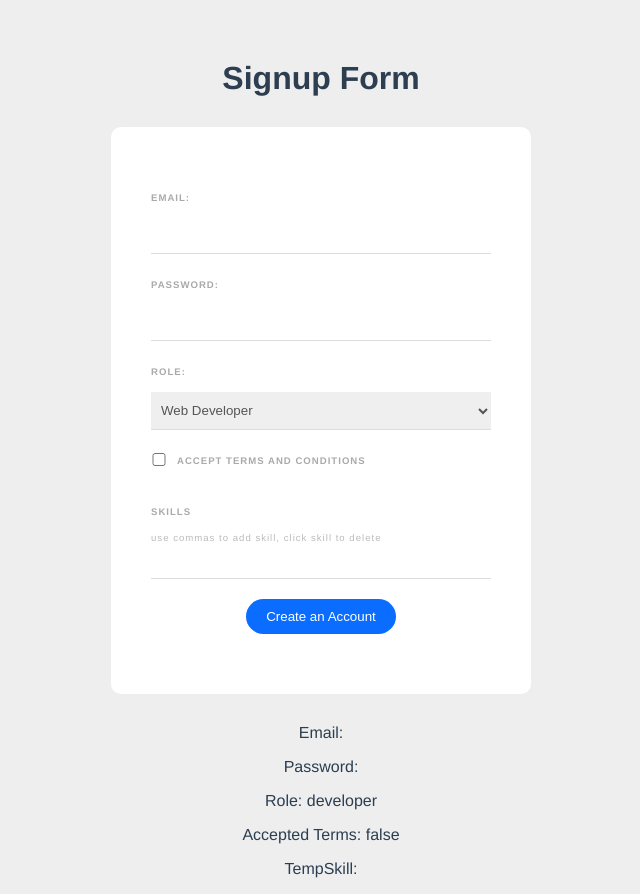
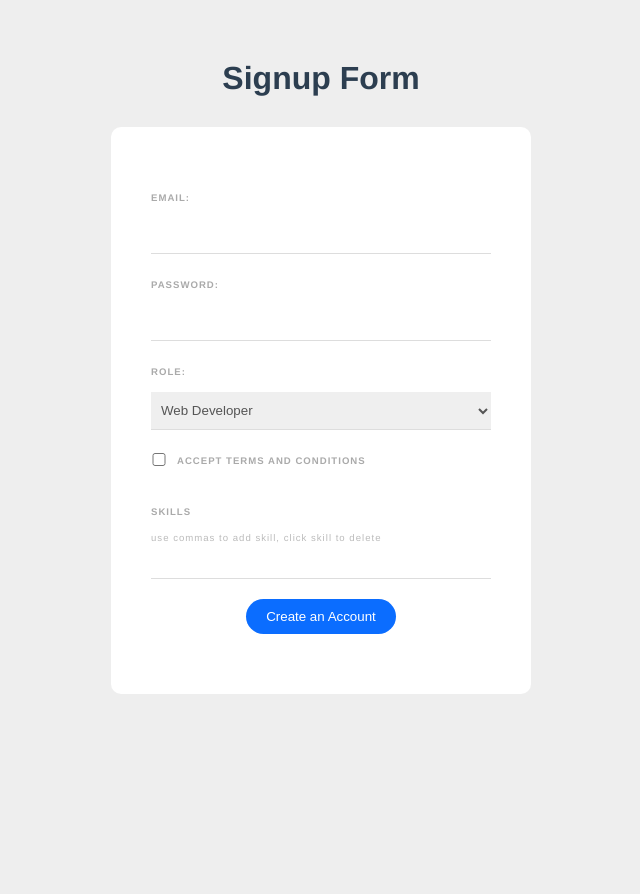
Before and after one commit to isaacsokari/vue-intro, a Vue app: page / in a window 1280 px wide. Shown: the whole page, without its empty margins (319-959 px from the left). After the commit the page ends 800 px from the top, so only its background shows below. Built offline with nearby package versions, Linux system fonts and the light colour scheme.

Commit message:
removed paragraphs showing state

```diff
--- a/src/components/SignupForm.vue
+++ b/src/components/SignupForm.vue
@@ -35,12 +35,6 @@
     </div>
     <button type="submit" class="submit">Create an Account</button>
   </form>
-
-  <p>Email: {{ email }}</p>
-  <p>Password: {{ password }}</p>
-  <p>Role: {{ role }}</p>
-  <p>Accepted Terms: {{ terms }}</p>
-  <p>TempSkill: {{ tempSkill }}</p>
 </template>
 
 <script>
```
